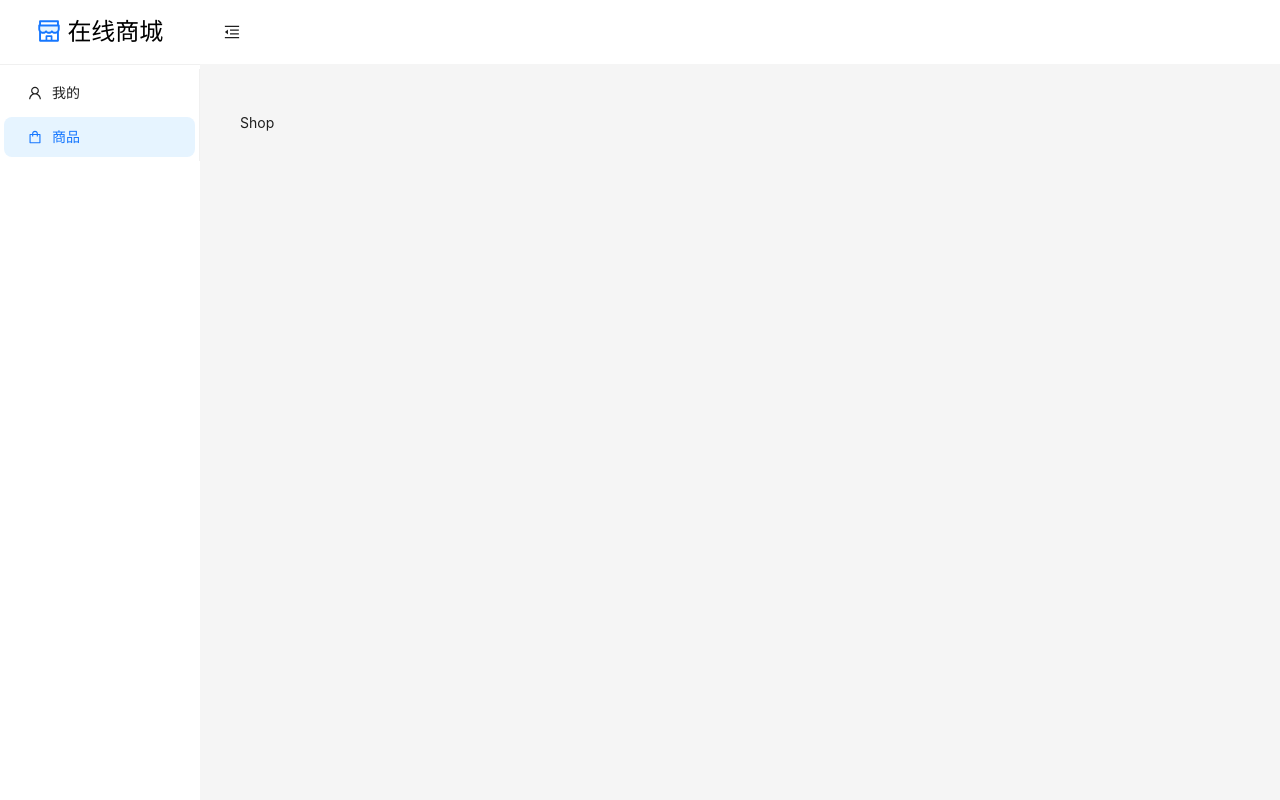
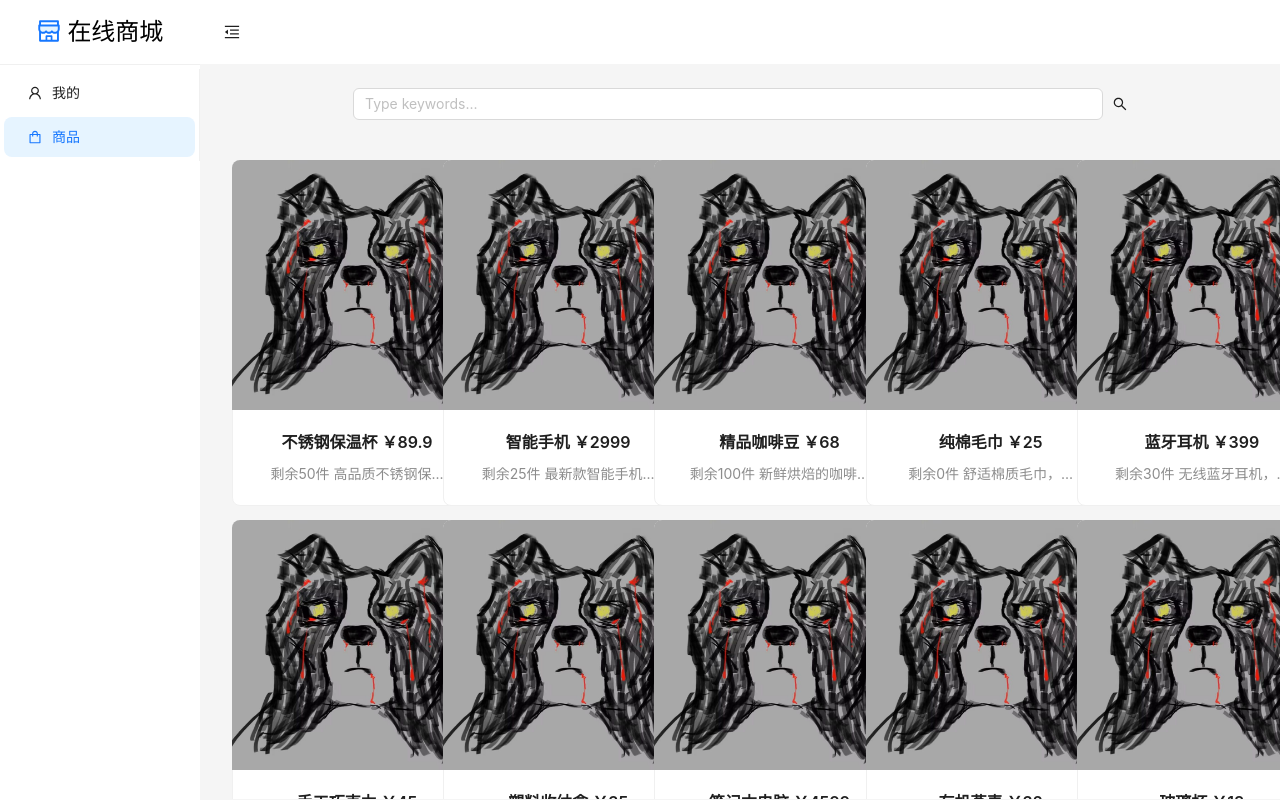
Before and after one commit to Bian-Mu/online-shopping, a React (Vite) app: page / in a window 1280 px wide. Built offline with nearby package versions, Linux system fonts and the light colour scheme.

Commit message:
feat:shop页面

```diff
--- a/src/App.tsx
+++ b/src/App.tsx
@@ -22,7 +22,7 @@ const App: React.FC = () => {
   const navigate = useNavigate();
 
   return (
-    <Layout className='h-full'>
+    <Layout className='h-screen overflow-hidden '>
       <Sider style={{ background: colorConfig.background }} trigger={null} collapsible collapsed={collapsed}>
         <div className='text-2xl  h-[64px] leading-[64px] text-center'>
           <ShopTwoTone />
@@ -47,7 +47,7 @@ const App: React.FC = () => {
           ]}
         />
       </Sider>
-      <Layout>
+      <Layout className='h-full'>
         <Header style={{ padding: 0, background: colorConfig.background }}>
           <Button
             type="text"
@@ -60,12 +60,7 @@ const App: React.FC = () => {
             }}
           />
         </Header>
-        <Content
-          style={{
-            margin: '24px 16px',
-            padding: 24,
-          }}
-        >
+        <Content>
           <Routes>
             <Route path='/private' element={<User />}></Route>
             <Route path='/' element={<Shop />}></Route>
--- a/src/components/Shop.tsx
+++ b/src/components/Shop.tsx
@@ -1,9 +1,36 @@
+import { Card, Divider, Input } from "antd"
+import fakeGoods from "../fakeData/goods.json"
+import Meta from "antd/es/card/Meta"
+import {
+    SearchOutlined
+} from '@ant-design/icons';
 
 const Shop: React.FC = () => {
+
+    //http请求获取所有goods
+    const goodsList = fakeGoods
+
     return (
-        <div>
-            Shop
+        <div className="h-[calc(100vh-64px)]">
+            <div id="searchBox" className="text-center py-6 h-[80px]">
+                <Input style={{ width: 750, marginRight: 10 }} placeholder="Type keywords..." />
+                <SearchOutlined onClick={() => { }} />
+            </div>
+            <div id="goodsBox" className="h-[calc(100vh-145px)] grid grid-cols-5 gap-10 overflow-y-scroll overflow-x-hidden px-8 pt-4">
+                {goodsList.map((good) => {
+                    return (
+                        <div className="h-[320px] w-[250px]">
+                            <Card cover={<img src={good.goodPics[0]} style={{ width: 250, height: 250 }} />}>
+                                <Meta className="text-center" title={good.goodName + " ￥" + good.price} description={"剩余" + good.quantity + "件 " + good.goodIntro.slice(0, 7) + "..."} />
+                            </Card>
+                        </div>
+                    )
+
+                })}
+            </div>
+
         </div>
+
     )
 }
 
--- /dev/null
+++ b/src/fakeData/goods.json
@@ -0,0 +1,207 @@
+[
+    {
+        "goodId": "G001",
+        "goodIntro": "高品质不锈钢保温杯，保温保冷效果出色，便携设计适合日常使用",
+        "goodName": "不锈钢保温杯",
+        "goodPics": [
+            "../../public/avatar.jpg",
+            "../../public/avatar.jpg"
+        ],
+        "isSelling": true,
+        "merchantId": 1001,
+        "price": 89.9,
+        "quantity": 50,
+        "type": 1
+    },
+    {
+        "goodId": "G002",
+        "goodIntro": "最新款智能手机，搭载高性能处理器和超清摄像头",
+        "goodName": "智能手机",
+        "goodPics": [
+            "../../public/avatar.jpg",
+            "../../public/avatar.jpg",
+            "../../public/avatar.jpg"
+        ],
+        "isSelling": true,
+        "merchantId": 1002,
+        "price": 2999,
+        "quantity": 25,
+        "type": 2
+    },
+    {
+        "goodId": "G003",
+        "goodIntro": "新鲜烘焙的咖啡豆，香气浓郁，口感醇厚",
+        "goodName": "精品咖啡豆",
+        "goodPics": [
+            "../../public/avatar.jpg"
+        ],
+        "isSelling": true,
+        "merchantId": 1003,
+        "price": 68,
+        "quantity": 100,
+        "type": 3
+    },
+    {
+        "goodId": "G004",
+        "goodIntro": "舒适棉质毛巾，吸水性好，柔软亲肤",
+        "goodName": "纯棉毛巾",
+        "goodPics": [
+            "../../public/avatar.jpg",
+            "../../public/avatar.jpg"
+        ],
+        "isSelling": false,
+        "merchantId": 1001,
+        "price": 25,
+        "quantity": 0,
+        "type": 1
+    },
+    {
+        "goodId": "G005",
+        "goodIntro": "无线蓝牙耳机，降噪效果好，续航时间长",
+        "goodName": "蓝牙耳机",
+        "goodPics": [
+            "../../public/avatar.jpg"
+        ],
+        "isSelling": true,
+        "merchantId": 1002,
+        "price": 399,
+        "quantity": 30,
+        "type": 2
+    },
+    {
+        "goodId": "G006",
+        "goodIntro": "进口巧克力，丝滑口感，多种口味选择",
+        "goodName": "手工巧克力",
+        "goodPics": [
+            "../../public/avatar.jpg",
+            "../../public/avatar.jpg"
+        ],
+        "isSelling": true,
+        "merchantId": 1003,
+        "price": 45,
+        "quantity": 80,
+        "type": 3
+    },
+    {
+        "goodId": "G007",
+        "goodIntro": "多功能收纳盒，整理杂物，节省空间",
+        "goodName": "塑料收纳盒",
+        "goodPics": [
+            "../../public/avatar.jpg"
+        ],
+        "isSelling": true,
+        "merchantId": 1001,
+        "price": 35,
+        "quantity": 60,
+        "type": 1
+    },
+    {
+        "goodId": "G008",
+        "goodIntro": "轻薄便携笔记本电脑，适合办公学习使用",
+        "goodName": "笔记本电脑",
+        "goodPics": [
+            "../../public/avatar.jpg",
+            "../../public/avatar.jpg",
+            "../../public/avatar.jpg"
+        ],
+        "isSelling": true,
+        "merchantId": 1002,
+        "price": 4599,
+        "quantity": 15,
+        "type": 2
+    },
+    {
+        "goodId": "G009",
+        "goodIntro": "有机燕麦片，营养丰富，健康早餐选择",
+        "goodName": "有机燕麦",
+        "goodPics": [
+            "../../public/avatar.jpg"
+        ],
+        "isSelling": true,
+        "merchantId": 1003,
+        "price": 32,
+        "quantity": 120,
+        "type": 3
+    },
+    {
+        "goodId": "G010",
+        "goodIntro": "玻璃水杯，透明美观，耐热防爆",
+        "goodName": "玻璃杯",
+        "goodPics": [
+            "../../public/avatar.jpg",
+            "../../public/avatar.jpg"
+        ],
+        "isSelling": false,
+        "merchantId": 1001,
+        "price": 18,
+        "quantity": 0,
+        "type": 1
+    },
+    {
+        "goodId": "G011",
+        "goodIntro": "智能手表，健康监测，运动记录",
+        "goodName": "智能手表",
+        "goodPics": [
+            "../../public/avatar.jpg"
+        ],
+        "isSelling": true,
+        "merchantId": 1002,
+        "price": 899,
+        "quantity": 40,
+        "type": 2
+    },
+    {
+        "goodId": "G012",
+        "goodIntro": "新鲜烘焙面包，松软可口，当日制作",
+        "goodName": "新鲜面包",
+        "goodPics": [
+            "../../public/avatar.jpg"
+        ],
+        "isSelling": true,
+        "merchantId": 1003,
+        "price": 15,
+        "quantity": 45,
+        "type": 3
+    },
+    {
+        "goodId": "G013",
+        "goodIntro": "陶瓷餐具套装，精美花纹，耐用易清洗",
+        "goodName": "陶瓷餐具",
+        "goodPics": [
+            "../../public/avatar.jpg",
+            "../../public/avatar.jpg"
+        ],
+        "isSelling": true,
+        "merchantId": 1001,
+        "price": 128,
+        "quantity": 20,
+        "type": 1
+    },
+    {
+        "goodId": "G014",
+        "goodIntro": "平板电脑，大屏体验，娱乐办公两相宜",
+        "goodName": "平板电脑",
+        "goodPics": [
+            "../../public/avatar.jpg",
+            "../../public/avatar.jpg"
+        ],
+        "isSelling": true,
+        "merchantId": 1002,
+        "price": 1999,
+        "quantity": 18,
+        "type": 2
+    },
+    {
+        "goodId": "G015",
+        "goodIntro": "天然蜂蜜，纯正无添加，营养健康",
+        "goodName": "纯天然蜂蜜",
+        "goodPics": [
+            "../../public/avatar.jpg"
+        ],
+        "isSelling": true,
+        "merchantId": 1003,
+        "price": 75,
+        "quantity": 65,
+        "type": 3
+    }
+]
```
Also changed, not shown: src/DataProps.ts (+24 -3 lines), public/avatar.jpg (added).
